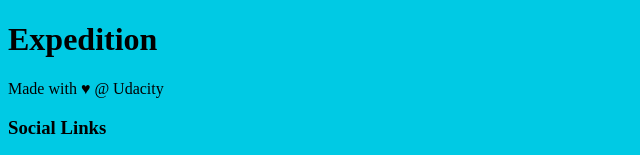
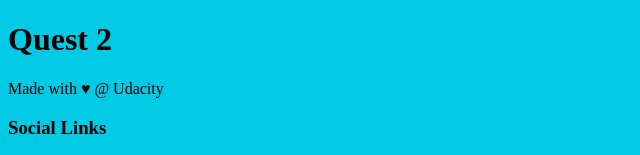
Before and after one commit to raphaelcremasco/studies, a plain HTML site: page index.html in a window 1280 px wide. Shown: the top 155 px of the page, without its empty margins (0-640 px from the left). Drawn offline with Linux system fonts and the light colour scheme.

Commit message:
Conflict fix

```diff
--- a/index.html
+++ b/index.html
@@ -10,7 +10,7 @@
 <body>
 
     <header>
-        <h1>Expedition</h1>
+        <h1>Quest 2</h1>
     </header>
 
     <div class="container">
```
